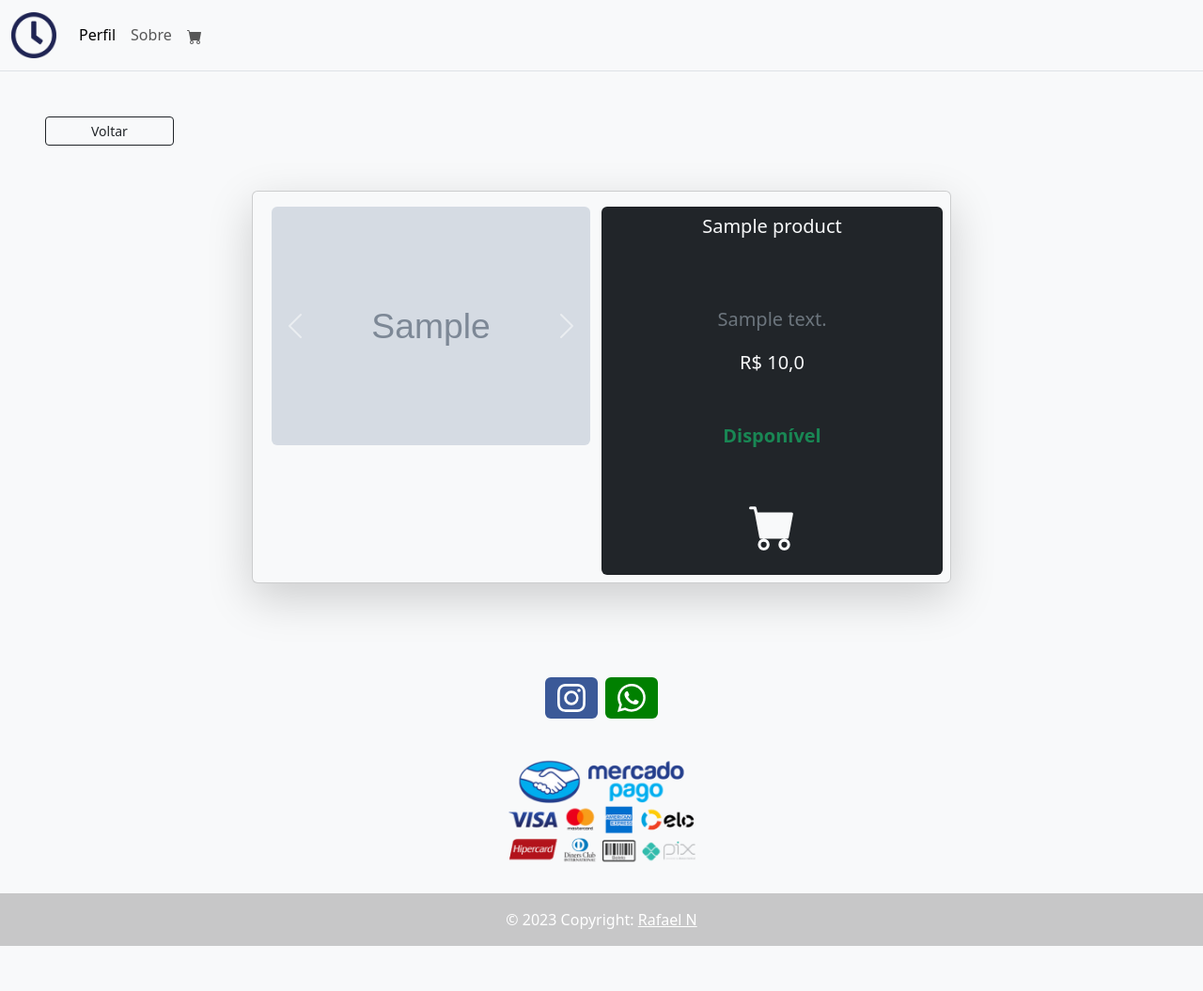
After one commit to rafaelngoncalves5/classe-watches, a Django app: page /products/details/1 in a window 1280 px wide. The commit adds this page. Shown: the whole page at 94% size. Run offline with Django 4.2, Linux system fonts and the light colour scheme; tables that the repository leaves empty hold one stand-in row (values such as "Sample post"); grey boxes marked "Sample" are stand-in pictures.

Commit message:
Product details

```diff
--- /dev/null
+++ b/classewatches/app/templates/app/products/details.html
@@ -0,0 +1,62 @@
+{% extends 'base.html' %}
+{% load static %}
+
+{% block title %} - {{ Product.title }}{% endblock title %}
+
+{% block extrahead %}
+<link rel="stylesheet" href="{% static 'app/styles/forms.css' %}" />
+{% endblock extrahead %}
+
+{% block content %}
+{% include 'header.html' %}
+{% include 'back.html' %}
+
+<main class="container">
+    <div class="container text-center bg-light card col-lg-8 shadow-lg">
+        <div class="row p-2">
+            {# Carouse #}
+            <div class="col-sm-5 col-md-6 mt-2">
+                <div id="carouselExample" class="carousel slide">
+                    <div class="carousel-inner">
+                        <div class="carousel-item active">
+                            <img src="{{ Product.image_cover.url }}" class="img-fluid rounded"
+                                alt="{{ Product.title }}">
+                        </div>
+                        <div class="carousel-item">
+                            <img src="{{ Product.image2.url }}" class="img-fluid rounded" alt="{{ Product.title }}">
+                        </div>
+                        <div class="carousel-item">
+                            <img src="{{ Product.image3.url }}" class="img-fluid rounded" alt="{{ Product.title }}">
+                        </div>
+                    </div>
+                    <button class="carousel-control-prev" type="button" data-bs-target="#carouselExample"
+                        data-bs-slide="prev">
+                        <span class="carousel-control-prev-icon" aria-hidden="true"></span>
+                        <span class="visually-hidden">Previous</span>
+                    </button>
+                    <button class="carousel-control-next" type="button" data-bs-target="#carouselExample"
+                        data-bs-slide="next">
+                        <span class="carousel-control-next-icon" aria-hidden="true"></span>
+                        <span class="visually-hidden">Next</span>
+                    </button>
+                </div>
+            </div>
+            <div class="mt-2 col-sm-5 offset-sm-2 col-md-6 offset-md-0 card bg-dark text-light">
+                <h1 class="fs-5 text-truncate text-wrap lead fw-light text-light p-2">{{ Product.title }}</h1>
+                <div class="my-2">
+                    <p class="fw-lighter lead text-secondary text-wrap mt-5">{{ Product.description }}</p>
+                    <p class="fw-lighter lead text-light text-wrap">R$ {{ Product.price }}</p>
+                    <p class="bg-dark fw-bold lead text-success text-wrap mt-5">Disponível</p>
+                </div>
+                <button class="mt-4 mb-3 text-light btn-outline-dark rounded-2 btn btn-lg">
+                    <svg xmlns="http://www.w3.org/2000/svg" width="50" height="50" fill="currentColor"
+                        class="bi bi-cart-fill" viewBox="0 0 16 16">
+                        <path
+                            d="M0 1.5A.5.5 0 0 1 .5 1H2a.5.5 0 0 1 .485.379L2.89 3H14.5a.5.5 0 0 1 .491.592l-1.5 8A.5.5 0 0 1 13 12H4a.5.5 0 0 1-.491-.408L2.01 3.607 1.61 2H.5a.5.5 0 0 1-.5-.5zM5 12a2 2 0 1 0 0 4 2 2 0 0 0 0-4zm7 0a2 2 0 1 0 0 4 2 2 0 0 0 0-4zm-7 1a1 1 0 1 1 0 2 1 1 0 0 1 0-2zm7 0a1 1 0 1 1 0 2 1 1 0 0 1 0-2z" />
+                    </svg>
+                </button>
+            </div>
+        </div>
+    </div>
+</main>
+{% endblock content %}
--- a/classewatches/app/templates/app/products/index.html
+++ b/classewatches/app/templates/app/products/index.html
@@ -11,13 +11,14 @@
     <div class="row col-12 w-fit-content d-flex justify-content-center gap-2">
         {% for product in Product %}
         <div class="shadow-lg p-1 rounded col-lg-3 col-md-4 col-sm-10 col-10 border my-2">
-            <a class="text-decoration-none" href="">
+            <a class="text-decoration-none" href="{% url 'app:product_details' product.id %}">
                 <img class="img-fluid border border-5 border-light rounded" src="{{ product.image_cover.url }}" />
                 <div class="border-top p-3">
-                    <p class="fw-bolder text-dark text-truncate lead">{{ product.title }}</p>
+                    <p class="fw-bolder text-dark text-truncate lead">{{ product.title|capfirst }}</p>
                     <p class="text-truncate text-body-secondary fw-lighter">{{ product.description }}</p>
                     <hr />
                     <span class="fs-4 fw-bold text-success">R$ {{ product.price }}</span>
+                    <button class="btn btn-dark mt-3 lead w-100 text-light">Guardar</button>
                 </div>
             </a>
         </div>
--- a/classewatches/app/templates/footer.html
+++ b/classewatches/app/templates/footer.html
@@ -1,3 +1,4 @@
+{% load static %}
 <footer class="my-5 bg-light text-center text-white pt-5">
     <!-- Grid container -->
     <div class="pb-0">
@@ -24,6 +25,9 @@
     </div>
     <!-- Grid container -->
 
+    <img class="img-fluid mt-2 mb-3" style="width: 28vh;" src="{% static 'app/images/paymentmethods.png' %}" />
+
+
     <!-- Copyright -->
     <div class="text-center p-3" style="background-color: rgba(0, 0, 0, 0.2);">
         © 2023 Copyright:
--- a/classewatches/app/urls.py
+++ b/classewatches/app/urls.py
@@ -27,5 +27,6 @@ urlpatterns = [
 
     # Products
     path('products', views.ProductsView.as_view(), name='products'),
+    path('products/details/<int:pk>', views.ProductsDetailsView.as_view(), name='product_details'),
 
 ]
--- a/classewatches/app/views.py
+++ b/classewatches/app/views.py
@@ -141,3 +141,8 @@ class ProductsView(generic.ListView):
     queryset = Product.objects.all().order_by('-price')
     context_object_name = 'Product'
     template_name = 'app/products/index.html'
+
+class ProductsDetailsView(generic.DetailView):
+    model = Product
+    context_object_name = 'Product'
+    template_name = 'app/products/details.html'
```
Also changed, not shown: classewatches/app/static/app/images/paymentmethods.png (added).
